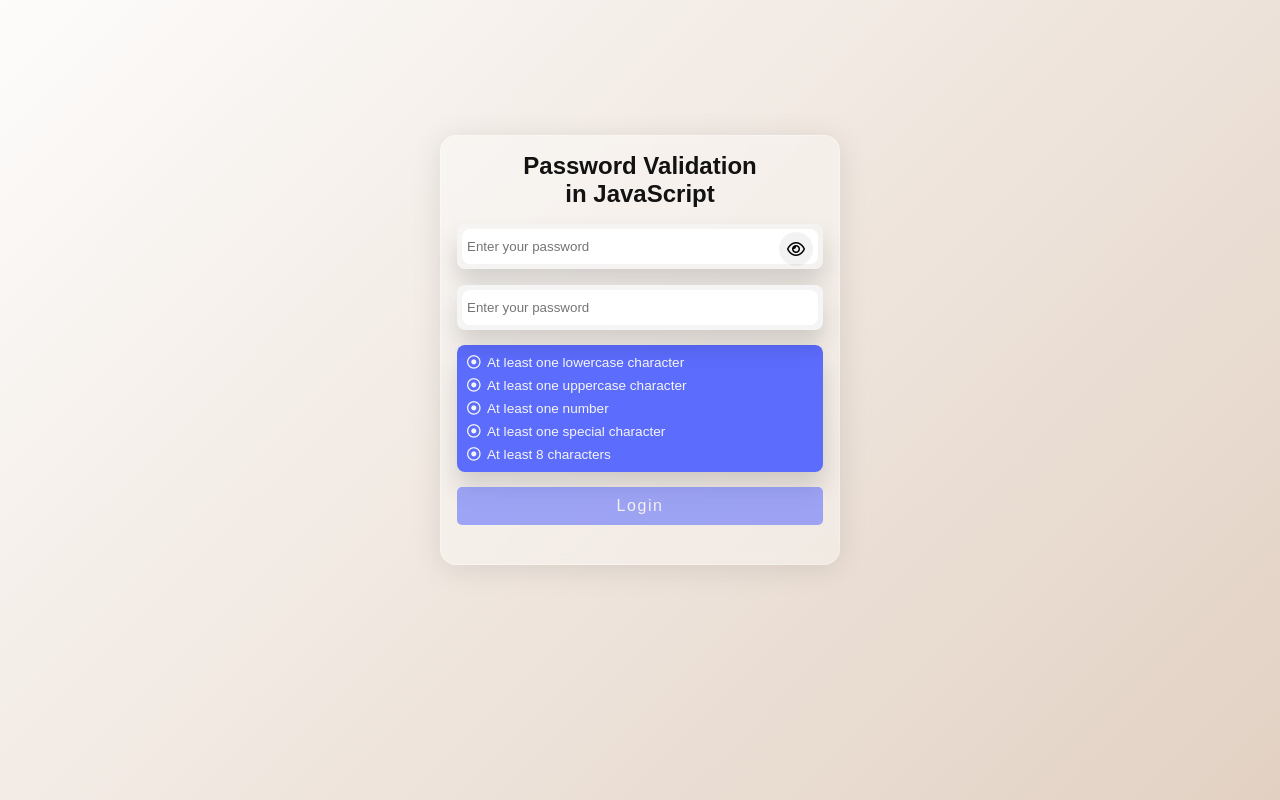
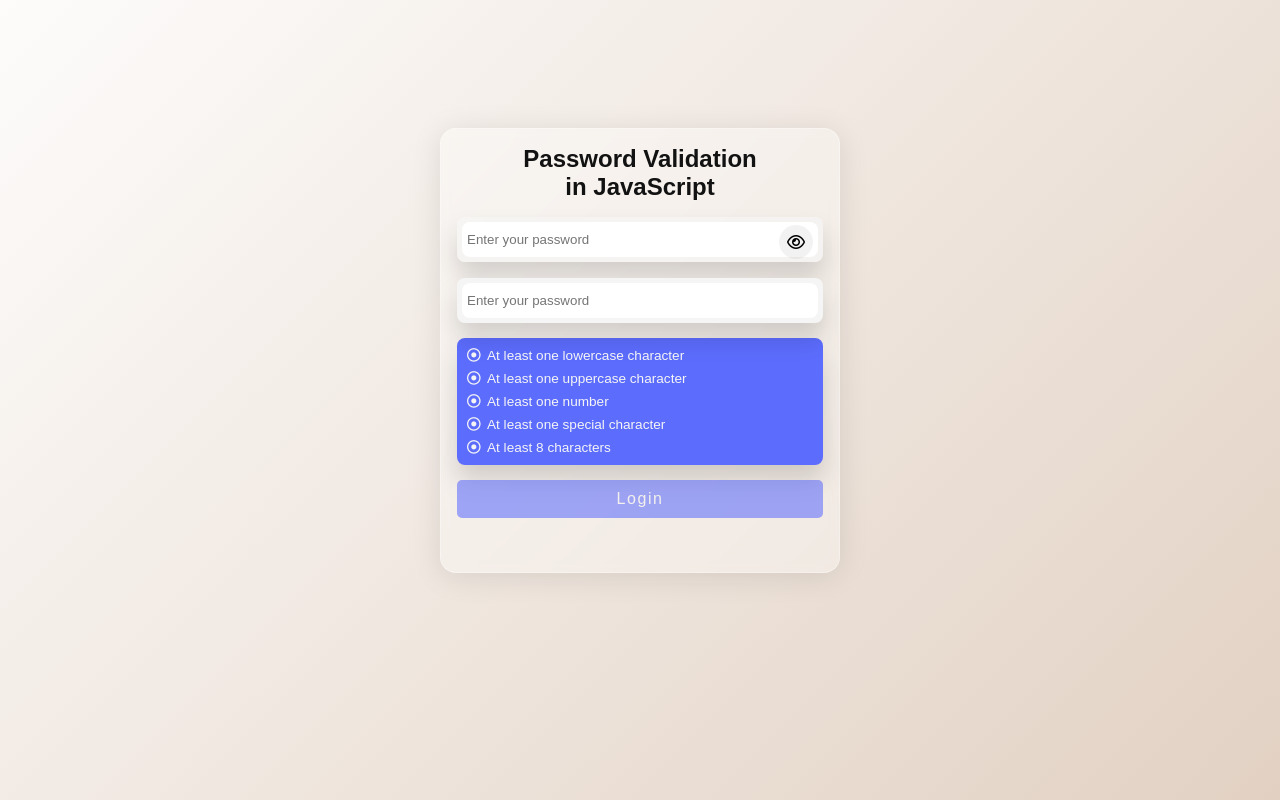
Before and after one commit to jaysonreales18/js-password-validation, a plain HTML site: page index.html in a window 1280 px wide. Drawn offline with Linux system fonts and the light colour scheme.

Commit message:
Update style.css

```diff
--- a/style.css
+++ b/style.css
@@ -21,7 +21,7 @@ body{
     border-radius: 16px;
     box-shadow: 0 4px 30px rgba(0, 0, 0, 0.1);
     padding: 1rem;
-    height: 430px;
+    height: 445px;
     /* From https://css.glass */
     background: rgba(255, 255, 255, 0.323);
     border-radius: 16px;
```
